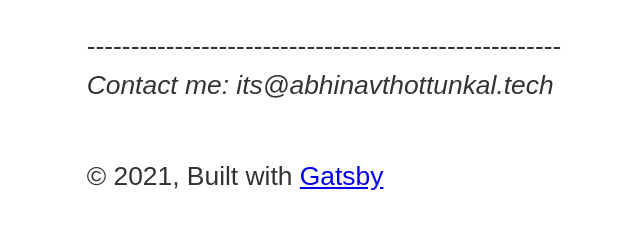
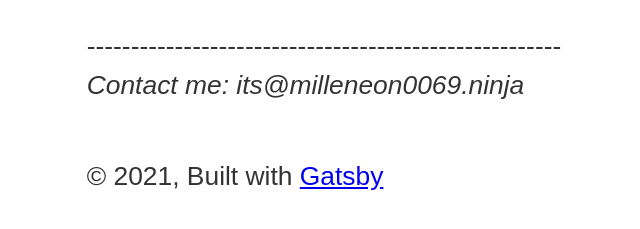
Before and after one commit to kaizen-abhinav/The-BL0G, a Gatsby site: page / in a window 1280 px wide. Shown: the part 353-582 px from the top of the page, 102-742 px from the left. Built offline with nearby package versions, Linux system fonts and the light colour scheme; Gatsby itself is replaced by a stand-in of ours.

Commit message:
Update index.js

```diff
--- a/src/pages/index.js
+++ b/src/pages/index.js
@@ -13,7 +13,7 @@ const IndexPage = () => (
     </p>
     <br></br>
     ------------------------------------------------------
-    <p><i>Contact me: its@abhinavthottunkal.tech</i></p>
+    <p><i>Contact me: its@milleneon0069.ninja</i></p>
   </Layout>
 )
 
```
